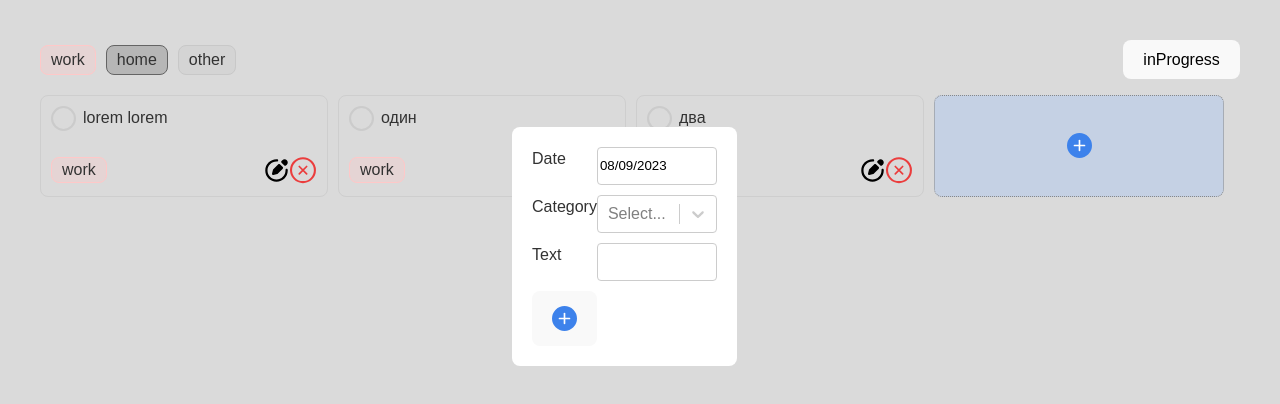
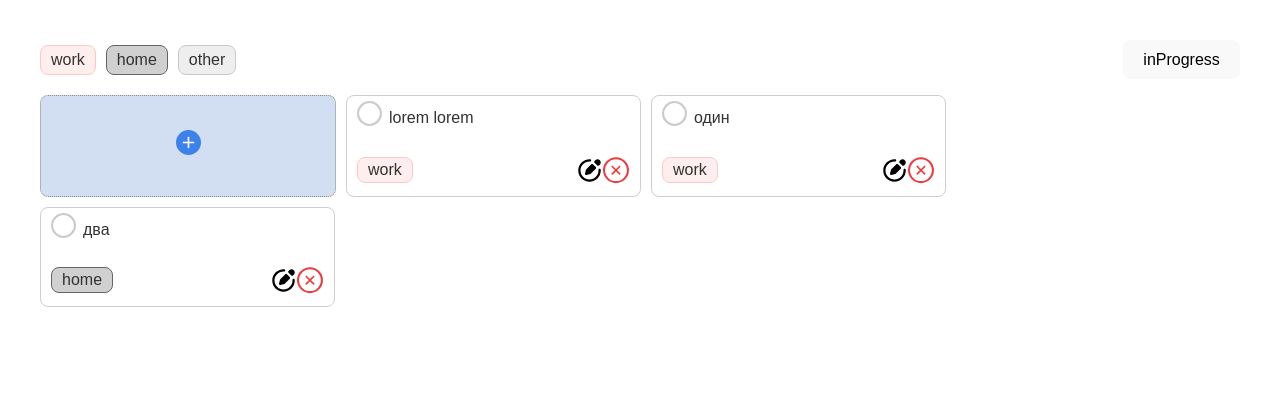
Before and after one commit to MrTussa/ReactTodo, a React (Vite) app: page / in a window 1280 px wide. Shown: the top 404 px of the page. Built offline with nearby package versions, Linux system fonts and the light colour scheme.

Commit message:
Added: localStorage

```diff
--- a/src/App.css
+++ b/src/App.css
@@ -28,7 +28,7 @@
   width: 7.5em;
 }
 .addItem {
-  width: 24%;
+  width: 24.5%;
   min-height: 100px;
   display: flex;
   align-items: center;
--- a/src/App.jsx
+++ b/src/App.jsx
@@ -3,7 +3,15 @@ import { List, ListNav, CategoryItem, RadioBtn } from "./components";
 import { useState, useRef, useEffect } from "react";
 import AddItemForm from "./components/AddItemForm";
 function App() {
-  const startData = [
+  const getStorageData = () => {
+    return JSON.parse(localStorage.getItem("todoReact"));
+  };
+  const setStorageData = (data) => {
+    localStorage.setItem("todoReact", JSON.stringify(data));
+  };
+  const startData = () => {
+    if (localStorage.getItem("todoReact") === null) {
+      return [
         {
           id: 0,
           categoryId: 0,
@@ -35,6 +43,10 @@ function App() {
           state: "removed",
         },
       ];
+    } else {
+      return getStorageData;
+    }
+  };
   const startCategory = [
     {
       id: 0,
@@ -56,11 +68,11 @@ function App() {
     },
   ];
   const [category, setCategory] = useState(startCategory);
-  const [data, setData] = useState(startData);
+  const [data, setData] = useState(startData());
+  console.log(data);
   const [filteredData, setFilteredData] = useState(data);
-  const [select, setSelect] = useState("")
-  const [date, setDate] = useState(new Date())
-  const [text, setText] = useState("")
+  const [select, setSelect] = useState("");
+  const [text, setText] = useState("");
   //DropdownList
   const [list, setList] = useState([
     {
@@ -82,7 +94,7 @@ function App() {
   const dropdownRef = useRef(null);
 
   const [open, setOpen] = useState(false);
-  const [openForm, setOpenForm] = useState(true);
+  const [openForm, setOpenForm] = useState(false);
   const currentType = list.filter((item) => item.checked)[0].value;
   const onClickItem = (id) => {
     const newArray = list.map((item) => {
@@ -130,7 +142,6 @@ function App() {
 
   //filter state
   const filterState = (newArray) => {
-    console.log(data);
     let value = newArray.find((item) => item.checked)?.value;
     value =
       value === "inProgress"
@@ -140,7 +151,6 @@ function App() {
         : value;
     const newData = data.filter((item) => item.state === value);
     const currentCategory = category.find((item) => item.state === true);
-    console.log(filteredData);
     const categoryFilter = currentCategory
       ? newData.filter((item) => item.categoryId === currentCategory.id)
       : undefined;
@@ -199,28 +209,45 @@ function App() {
   const categoryClickHandler = (e) => {
     const index = e.target.dataset.index;
     const objIndex = category.findIndex((obj) => obj.id == index);
-    const newObj = category.map((item) => ({
+    let newObj;
+    if (category[objIndex].state === false) {
+      newObj = category.map((item) => ({
         ...item,
         state: item.id === objIndex ? !item.checked : false,
       }));
+    } else {
+      newObj = category.map((item) => ({
+        ...item,
+        state: false,
+      }));
+    }
+    console.log(newObj);
     setCategory(newObj);
   };
   //Category Filter
 
   //Add item
   const addItem = () => {
-    const categoryFilter = select !== "" ? category.filter((item) => item.text === selectedCategory) : [{id:2}]
-
+    if (text === "") {
+      return alert("Text required");
+    }
+    const categoryFilter =
+      select !== ""
+        ? category.filter((item) => item.text === select)
+        : [{ id: 2 }];
+    console.log(categoryFilter);
     const newItem = {
       id: data[data.length - 1].id + 1,
       categoryId: categoryFilter[0].id,
       text: text,
       state: "unchecked",
     };
+    setStorageData([...data, newItem]);
     setData([...data, newItem]);
-    console.log(newItem);
+    setSelect("");
+    setText("");
+    setOpenForm(!openForm);
   };
-  //AddItem
 
   const selectHandler = (choise) => {
     setSelect(choise.value);
@@ -228,15 +255,13 @@ function App() {
   const textHandler = (e) => {
     setText(e.target.value);
   };
-  const dateHandler = (e) => {
-    setDate(e)
-  }
   const optionFormat = () => {
-    return category.map(({text}) => {
-      return {value: text, label: text}
-    })
-  }
+    return category.map(({ text }) => {
+      return { value: text, label: text };
+    });
+  };
   //AddItem
+
   useEffect(() => {
     filterState(list);
   }, [data, list, category]);
@@ -267,14 +292,26 @@ function App() {
             filter={filterState}
           />
         </div>
+        <AddItemForm
+          dref={dropdownRef}
+          open={openForm}
+          onClick={dropdownFormHandler}
+          options={optionFormat()}
+          selectHandler={selectHandler}
+          submitHandler={addItem}
+          textHandler={textHandler}
+        />
         <List
           data={filteredData}
           categories={category}
           inputChange={inputChange}
           onClickState={changeStateHandler}
           deleteTodo={deleteTodo}
-        ><li className="addItem" onClick={dropdownFormHandler}><RadioBtn state="add"/></li></List>
-        <AddItemForm dref={dropdownRef} open={openForm} onClick={dropdownFormHandler} options={optionFormat()} selectHandler={selectHandler} dateHandler={dateHandler} submitHandler={addItem} textHandler={textHandler} dateSelected={date}/>
+        >
+          <li className="addItem" onClick={dropdownFormHandler}>
+            <RadioBtn state="add" />
+          </li>
+        </List>
       </div>
     </>
   );
--- a/src/components/AddItemForm/AddItemForm.jsx
+++ b/src/components/AddItemForm/AddItemForm.jsx
@@ -1,36 +1,21 @@
-import DatePicker from "react-datepicker";
 import Select from "react-select";
-import { useState } from "react";
 import { RadioBtn } from "../index";
 
 import clsx from "clsx";
-import "react-datepicker/dist/react-datepicker.css";
 import s from "./AddItemForm.module.css";
 export default function AddItemForm({
   options,
   selectHandler,
-  dateHandler,
-  dateSelected,
   submitHandler,
   textHandler,
   dref,
-  open
+  open,
 }) {
   return (
-    open &&(
+    open && (
       <>
         <div className={s.background}></div>
         <div className={s.form} ref={dref}>
-        <div className={s.formColumn}>
-          <span>Date</span>
-          {
-            <DatePicker
-              selected={dateSelected}
-              onChange={dateHandler}
-              className={s.date}
-            />
-          }
-        </div>
           <div className={s.formColumn}>
             <span>Category</span>
             <Select
@@ -45,14 +30,16 @@ export default function AddItemForm({
               type="text"
               onChange={textHandler}
               className={clsx(s.date, s.input)}
+              required
             />
           </div>
           <div className={s.footerForm}>
-          <button onClick={submitHandler}>
+            <button className={s.button} onClick={submitHandler}>
               <RadioBtn state="add" />
             </button>
           </div>
         </div>
-    </>)
+      </>
+    )
   );
 }
--- a/src/components/AddItemForm/AddItemForm.module.css
+++ b/src/components/AddItemForm/AddItemForm.module.css
@@ -1,4 +1,5 @@
 .form {
+    z-index: 999;
     position: absolute;
     background-color: rgb(255, 255, 255);
     padding: 20px;
@@ -13,6 +14,8 @@
     display: flex;
     justify-content: space-between;
     font-weight: 500;
+    gap: 20px;
+    align-items: center;
 }
 .date {
     width: 100%;
@@ -34,7 +37,7 @@
     background-color: rgba(0, 0, 0, 0.144);
     top: 0;
     left: 0;
-    z-index: -1;
+    z-index: 2;
     width: 100dvw;
     height: 100dvh;
 }
@@ -44,3 +47,11 @@
 .input {
     width: 9em;
 }
+.button {
+    padding: 0;
+    border: 0;
+    background-color: transparent;
+}
+.button:focus {
+    outline: none;
+}
--- a/src/components/CategoryItem/CategoryItem.jsx
+++ b/src/components/CategoryItem/CategoryItem.jsx
@@ -1,4 +1,5 @@
 import s from "./CategoryItem.module.css";
+import clsx from "clsx"
 export default function CategoryItem({
   color,
   categoryClick,
@@ -14,7 +15,7 @@ export default function CategoryItem({
         backgroundColor: "rgba(" + color + ", 0.3)",
       }}
       key={id}
-      className={s.item}
+      className={clsx(s.item, state && s.itemChecked)}
       onClick={categoryClick}
     >
       <span data-index={id} className={s.text}>
--- a/src/components/CategoryItem/CategoryItem.module.css
+++ b/src/components/CategoryItem/CategoryItem.module.css
@@ -11,3 +11,6 @@
     transition: 0.1s;
     outline:1px solid #646cff;
 }
+.itemChecked {
+    outline:1px solid #2f3152;
+}
--- a/src/components/List/List.jsx
+++ b/src/components/List/List.jsx
@@ -4,6 +4,7 @@ export default function List({children, data, inputChange, onClickState, deleteT
   return (
     <>
       <ul className={s.list}>
+        {children}
         {data.map(({text, state, id, categoryId}) => {
           return (
             <li key={id} className={s.listItem}>
@@ -11,7 +12,6 @@ export default function List({children, data, inputChange, onClickState, deleteT
             </li>
           );
         })}
-        {children}
       </ul>
     </>
   );
--- a/src/components/List/List.module.css
+++ b/src/components/List/List.module.css
@@ -20,7 +20,7 @@
     list-style-type: none;
 }
 .listItem {
-    width: 24%;
+    width: 24.58%;
     min-height: 100px;
     display: flex;
     flex-direction: row;
--- a/src/components/NewItem/NewItem.jsx
+++ b/src/components/NewItem/NewItem.jsx
@@ -20,12 +20,15 @@ export default function NewItem({
   const { color, text } = category[0];
   return (
     <div className={s.itemContainer}>
+      {
+        !edit &&
       <RadioBtn
         state={btnState}
         onClick={onClickState}
         data={id}
         className={s.button}
       />
+      }
       <div className={s.content}>
         {edit ? (
           <textarea
@@ -44,7 +47,7 @@ export default function NewItem({
           <CategoryItem text={text} color={color} />
         </div>
         <div className={s.editButtons}>
-          <RadioBtn state="edit" onClick={editTodo} data={id} />
+          <RadioBtn state={!edit ? "edit" : "checkmark"} onClick={editTodo} data={id} />
           <RadioBtn state="delete" onClick={deleteTodo} data={id} />
         </div>
       </div>
--- a/src/components/NewItem/NewItem.module.css
+++ b/src/components/NewItem/NewItem.module.css
@@ -13,7 +13,6 @@
     font-size: 18px;
     width: 100%;
     border: none;
-    padding: 7px 0;
     color: #323232;
     outline: none;
 }
--- a/src/components/RadioBtn/RadioBtn.jsx
+++ b/src/components/RadioBtn/RadioBtn.jsx
@@ -1,28 +1,37 @@
 import s from "./RadioBtn.module.css";
-import cslx from "clsx"
-export default function RadioBtn({ onClick, state = "unchecked", data, className}) {
+import cslx from "clsx";
+export default function RadioBtn({
+  onClick,
+  state = "unchecked",
+  data,
+  className,
+}) {
   return (
-    <div  onClick={onClick} className={cslx(s.radioContainer, className, {[s.radioDelete]: state === "delete", [s.radioEdit]: state === "edit"})}>
+    <div
+      onClick={onClick}
+      className={cslx(s.radioContainer, className, {
+        [s.radioPadding]: state === "delete" || "edit" || "checkmark"
+      })}
+    >
       {state === "unchecked" && (
         <div data-index={data} className={s.radio}>
-          <img src="./unchecked.svg" className={s.img}/>
+          <img src="./unchecked.svg" className={s.img} />
         </div>
       )}
       {state === "checked" && (
-
-          <img data-index={data} src="./check.svg" className={s.img}/>
-          )}
+        <img data-index={data} src="./check.svg" className={s.img} />
+      )}
       {state === "add" && (
-
-          <img data-index={data} src="./plus.svg" className={s.img}/>
-          )}
+        <img data-index={data} src="./plus.svg" className={s.img} />
+      )}
       {state === "delete" && (
-          <img data-index={data} src="./remove.svg" className={s.imgDelete}/>
-
+        <img data-index={data} src="./remove.svg" className={s.imgWidth} />
       )}
       {state === "edit" && (
-          <img data-index={data} src="./edit.svg" className={s.imgEdit}/>
-
+        <img data-index={data} src="./edit.svg" className={s.imgWidth} />
+      )}
+      {state === "checkmark" && (
+        <img data-index={data} src="./checkmark.svg" className={s.imgWidth} />
       )}
     </div>
   );
--- a/src/components/RadioBtn/RadioBtn.module.css
+++ b/src/components/RadioBtn/RadioBtn.module.css
@@ -12,17 +12,10 @@
     width: 25px;
     height: 25px;
 }
-.imgDelete {
+.imgWidth {
     width: 27px;
     height: 27px;
 }
-.imgEdit {
-    width: 27px;
-    height: 27px;
-}
-.radioDelete {
+.radioPadding {
     padding: 0;
 }
-.radioEdit {
-    padding: 0;
-}
```
Also changed, not shown: public/checkmark.svg (added). Lines whose indentation alone changed are shown as unchanged.
